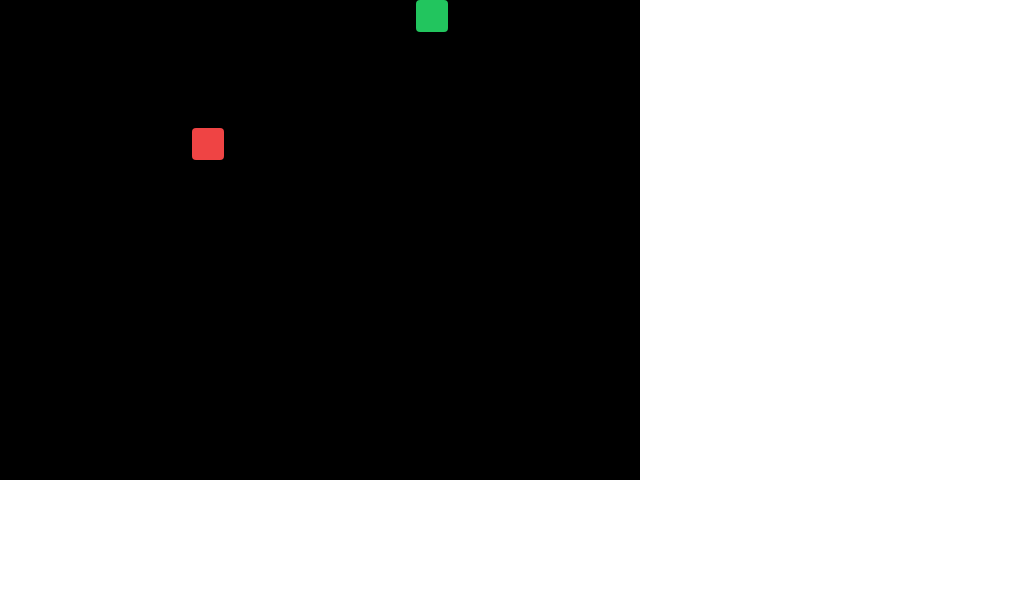
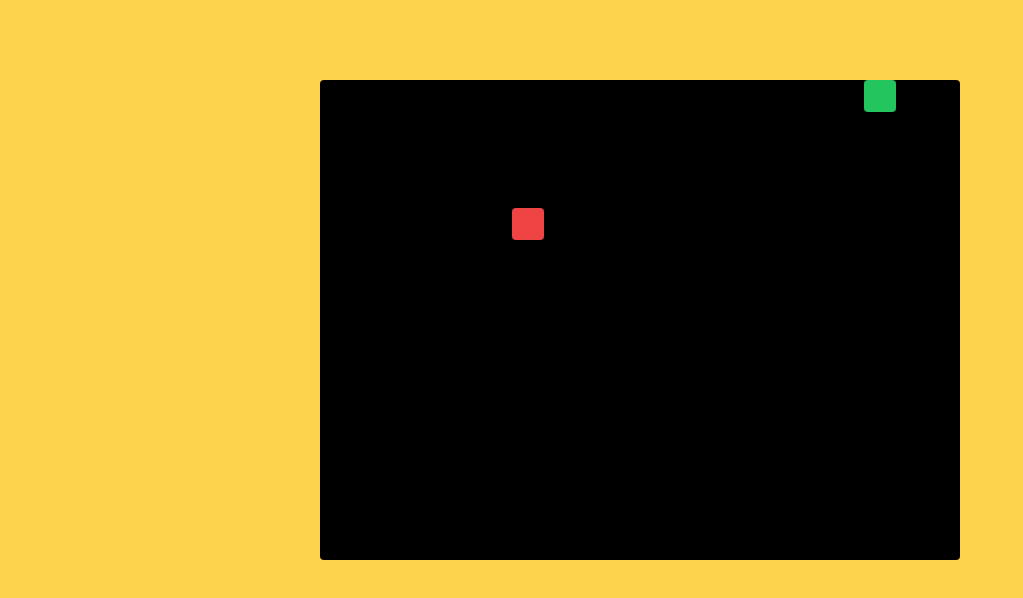
Before and after one commit to ChrisPoul/games-app, a Next.js app: page /snake in a window 1280 px wide. Shown: the top 598 px of the page, without its empty margins (0-1023 px from the left). Built offline with nearby package versions, Linux system fonts and the light colour scheme.

Commit message:
Now the map has a set size

```diff
--- a/app/config.json
+++ b/app/config.json
@@ -3,5 +3,5 @@
   "gameMapWidth": 20,
   "gameMapHeight": 15,
   "gameObjectSizeUnit": "em",
-  "milisecondsPerFrame": 150
+  "milisecondsPerFrame": 140
 }
--- a/app/snake/components/GameBoard.tsx
+++ b/app/snake/components/GameBoard.tsx
@@ -1,14 +1,50 @@
+import {
+  useState, useEffect
+} from "react"
 import { config } from "@/app/config";
 import Food from "../models/food";
 import Snake from "../models/snake";
 import FoodComponent from "./Food";
 import SnakeComponent from "./Snake";
+import { GameObject } from "../models";
+import GameBoard from "../models/gameBoard";
 
-export default function GameBoardComponent(snake: Snake, food: Food) {
+export default function GameBoardComponent() {
+  let [food, setFood] = useState(new Food(
+    new GameObject(6, 4)
+  ))
+  const [snake, setSnake] = useState(new Snake(
+    new GameObject(0, 0)
+  ))
+  const gameBoard = new GameBoard(snake, food)
+  let newDirection = snake.head.direction
+
+  useEffect(() => {
+    function handleKeyDown(event: any) {
+      const keyPressed: string = event.key
+      if (gameBoard.keyPressedIsValid(keyPressed)) {
+        newDirection = keyPressed
+      }
+    }
+    const interval = setInterval(() => {
+      gameBoard.handleSnakeEatingFood()
+      snake.handleColitionWithItsSelf()
+      snake.update()
+      snake.head.direction = newDirection
+      snake.head.move()
+      setSnake(snake => new Snake(...snake))
+    }, config.milisecondsPerFrame)
+    document.addEventListener('keydown', handleKeyDown);
+
+    return function cleanup() {
+      document.removeEventListener('keydown', handleKeyDown);
+      clearInterval(interval)
+    }
+  }, [snake])
 
   return (
     <div
-      className="content-center bg-black"
+      className="bg-black m-auto relative rounded"
       style={{
         width: config.gameMapWidth * config.gameObjectSize + config.gameObjectSizeUnit,
         height: config.gameMapHeight * config.gameObjectSize + config.gameObjectSizeUnit
--- a/app/snake/page.tsx
+++ b/app/snake/page.tsx
@@ -1,51 +1,12 @@
 'use client';
 
-import {
-  useState, useEffect
-} from "react"
-import Snake from "./models/snake";
-import Food from "./models/food";
-import GameBoard from "./models/gameBoard";
-import { GameObject } from "./models";
 import GameBoardComponent from "./components/GameBoard";
-import { config } from "../config";
 
 export default function Page() {
-  let [food, setFood] = useState(new Food(
-    new GameObject(6, 4)
-  ))
-  const [snake, setSnake] = useState(new Snake(
-    new GameObject(0, 0)
-  ))
-  const gameBoard = new GameBoard(snake, food)
-  let newDirection = snake.head.direction
-
-  useEffect(() => {
-    function handleKeyDown(event: any) {
-      const keyPressed: string = event.key
-      if (gameBoard.keyPressedIsValid(keyPressed)) {
-        newDirection = keyPressed
-      }
-    }
-    const interval = setInterval(() => {
-      gameBoard.handleSnakeEatingFood()
-      snake.handleColitionWithItsSelf()
-      snake.update()
-      snake.head.direction = newDirection
-      snake.head.move()
-      setSnake(snake => new Snake(...snake))
-    }, config.milisecondsPerFrame)
-    document.addEventListener('keydown', handleKeyDown);
-
-    return function cleanup() {
-      document.removeEventListener('keydown', handleKeyDown);
-      clearInterval(interval)
-    }
-  }, [snake])
 
   return (
-    <div>
-      {GameBoardComponent(snake, food)}
+    <div className="bg-amber-300 h-screen pt-20">
+      {GameBoardComponent()}
     </div>
   )
 }
```
